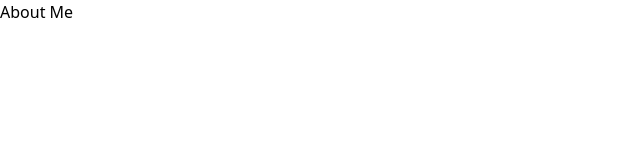
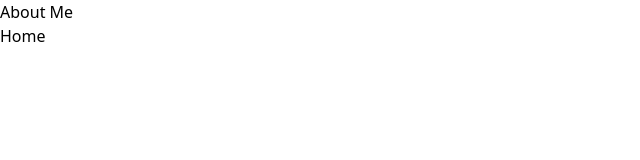
Before and after one commit to vyas0189/vyas, a Next.js app: page /about in a window 1280 px wide. Shown: the top 160 px of the page, without its empty margins (0-640 px from the left). Built offline with nearby package versions, Linux system fonts and the light colour scheme.

Commit message:
Link home

```diff
--- a/pages/about.tsx
+++ b/pages/about.tsx
@@ -1,5 +1,5 @@
 import Head from 'next/head';
-
+import Link from "next/link";
 
 export default function About() {
 
@@ -14,6 +14,11 @@ export default function About() {
       <div>
         <h1>About Me</h1>
       </div>
+
+      <Link href='/'>
+        <a>Home</a>
+      </Link>
+
     </>
   );
 }
```
Lines whose indentation alone changed are shown as unchanged.
